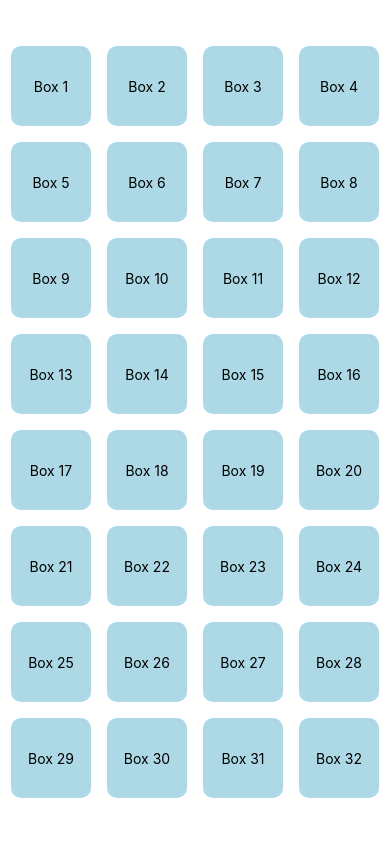
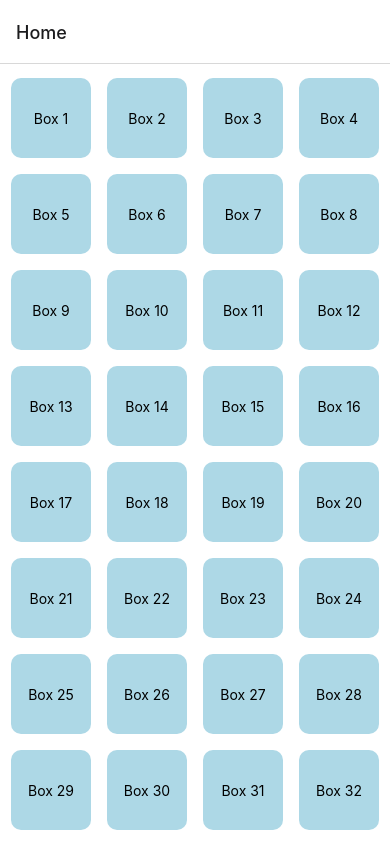
Before and after one commit to Humberto-Zayas/TekkenAppNative, a React Native app: screen /Home in a window 390 px wide. Built offline with nearby package versions, Linux system fonts and the light colour scheme.

Commit message:
somehow made the card component route work

```diff
--- a/App.js
+++ b/App.js
@@ -1,68 +1,24 @@
-// App.js
 import React from 'react';
 import { StatusBar } from 'expo-status-bar';
-import { StyleSheet, Text, View, TouchableOpacity } from 'react-native';
 import { NavigationContainer } from '@react-navigation/native';
 import { createStackNavigator } from '@react-navigation/stack';
+import HomeScreen from './components/HomeScreen';
 import BoxComponent from './components/BoxComponent';
+import CardListComponent from './components/CardListComponent';
+import CardComponent from './components/CardComponent'; // Import the CardComponent
 
 const Stack = createStackNavigator();
 
 export default function App() {
   return (
     <NavigationContainer>
-      <Stack.Navigator initialRouteName="Home" screenOptions={{headerShown: false}}>
+      <Stack.Navigator initialRouteName="Home" screenOptions={{ headerShown: true }}>
         <Stack.Screen name="Home" component={HomeScreen} />
         <Stack.Screen name="BoxComponent" component={BoxComponent} />
+        <Stack.Screen name="CardList" component={CardListComponent} />
+        <Stack.Screen name="CardComponent" component={CardComponent} />
       </Stack.Navigator>
       <StatusBar style="auto" />
     </NavigationContainer>
   );
 }
-
-const HomeScreen = ({ navigation }) => {
-  const boxTitles = Array.from({ length: 32 }, (_, index) => `Box ${index + 1}`);
-
-  const handleBoxPress = (title) => {
-    navigation.navigate('BoxComponent', { title });
-  };
-
-  return (
-    <View style={styles.container}>
-      <View style={styles.gridContainer}>
-        {boxTitles.map((title, index) => (
-          <TouchableOpacity
-            key={index}
-            style={styles.box}
-            onPress={() => handleBoxPress(title)}
-          >
-            <Text>{title}</Text>
-          </TouchableOpacity>
-        ))}
-      </View>
-    </View>
-  );
-};
-
-const styles = StyleSheet.create({
-  container: {
-    flex: 1,
-    backgroundColor: '#fff',
-    alignItems: 'center',
-    justifyContent: 'center',
-  },
-  gridContainer: {
-    flexDirection: 'row',
-    flexWrap: 'wrap',
-    justifyContent: 'center',
-  },
-  box: {
-    width: 80,
-    height: 80,
-    margin: 8,
-    backgroundColor: 'lightblue',
-    borderRadius: 10,
-    justifyContent: 'center',
-    alignItems: 'center',
-  },
-});
--- a/components/BoxComponent/index.js
+++ b/components/BoxComponent/index.js
@@ -1,4 +1,3 @@
-// BoxComponent.js
 import React from 'react';
 import { View, Text, Button } from 'react-native';
 
@@ -9,9 +8,28 @@ const BoxComponent = ({ route, navigation }) => {
     navigation.goBack();
   };
 
+  // Sample data for the two-column list
+  const listData = [
+    { key: '1', label1: 'Item 1', label2: 'Item 1 description' },
+    { key: '2', label1: 'Item 2', label2: 'Item 2 description' },
+    { key: '3', label1: 'Item 3', label2: 'Item 3 description' },
+    // Add more items as needed
+  ];
+
   return (
     <View style={{ flex: 1, justifyContent: 'center', alignItems: 'center' }}>
       <Text>{title}</Text>
+
+      {/* Two-column list */}
+      <View style={{ marginTop: 20 }}>
+        {listData.map((item) => (
+          <View key={item.key} style={{ flexDirection: 'row', marginBottom: 10 }}>
+            <Text style={{ marginRight: 10 }}>{item.label1}</Text>
+            <Text>{item.label2}</Text>
+          </View>
+        ))}
+      </View>
+
       <Button title="Back" onPress={handleBackPress} />
     </View>
   );
--- /dev/null
+++ b/components/CardComponent/index.js
@@ -0,0 +1,18 @@
+import React from 'react';
+import { View, Text } from 'react-native';
+
+const CardComponent = ({ route }) => {
+  const { title, item } = route.params;
+
+  return (
+    <View>
+      <Text>Name: {item.name}</Text>
+      <Text>Title: {title}</Text>
+      {/* Other details like Thumbnail and Rating can be accessed using item */}
+      <Text>Thumbnail: {item.thumbnail}</Text>
+      <Text>Rating: {item.rating}</Text>
+    </View>
+  );
+};
+
+export default CardComponent;
--- /dev/null
+++ b/components/CardListComponent/index.js
@@ -0,0 +1,72 @@
+import React from 'react';
+import { View, Text, FlatList, StyleSheet, TouchableOpacity } from 'react-native';
+import CardComponent from '../CardComponent';
+
+const CardListComponent = ({ route, navigation }) => {
+  const { title } = route.params;
+
+  // Sample data for the card list
+  const cardData = [
+    { id: '1', name: 'Card 1', thumbnail: 'Thumbnail 1', rating: 4.5 },
+    { id: '2', name: 'Card 2', thumbnail: 'Thumbnail 2', rating: 3.8 },
+    { id: '3', name: 'Card 3', thumbnail: 'Thumbnail 3', rating: 5.0 },
+    // Add more cards as needed
+  ];
+
+  const handleCardPress = (item) => {
+    navigation.navigate('CardComponent', { item });
+  };
+
+  const renderCardItem = ({ item }) => (
+    <TouchableOpacity style={styles.cardItem} onPress={() => handleCardPress(item)}>
+      <View style={{ marginRight: 10 }}>
+        {/* You can use an Image component for the thumbnail */}
+        <Text>{item.thumbnail}</Text>
+      </View>
+      <View>
+        <Text style={{ fontSize: 16, fontWeight: 'bold' }}>{item.name}</Text>
+        <Text>Rating: {item.rating}</Text>
+      </View>
+    </TouchableOpacity>
+  );
+
+  return (
+    <View style={styles.container}>
+      <Text style={{ fontSize: 20, fontWeight: 'bold', marginBottom: 20 }}>
+        Card List for {title}
+      </Text>
+      <FlatList
+        contentContainerStyle={styles.flatList}
+        data={cardData}
+        keyExtractor={(item) => item.id}
+        renderItem={renderCardItem}
+      />
+    </View>
+  );
+};
+
+const styles = StyleSheet.create({
+  container: {
+    flex: 1,
+    flexDirection: 'column',
+    alignItems: 'center',
+    justifyContent: 'center',
+    padding: 20,
+  },
+  flatList: {
+    flex: 1,
+    flexDirection: 'column',
+    alignItems: 'center',
+    justifyContent: 'center',
+  },
+  cardItem: {
+    flexDirection: 'row',
+    alignItems: 'center',
+    marginVertical: 10,
+    padding: 10,
+    backgroundColor: 'lightgray',
+    borderRadius: 10,
+  },
+});
+
+export default CardListComponent;
--- /dev/null
+++ b/components/HomeScreen/index.js
@@ -0,0 +1,52 @@
+// HomeScreen.js
+import React from 'react';
+import { View, Text, TouchableOpacity, StyleSheet } from 'react-native';
+
+const HomeScreen = ({ navigation }) => {
+  const boxTitles = Array.from({ length: 32 }, (_, index) => `Box ${index + 1}`);
+
+  const handleBoxPress = () => {
+    navigation.navigate('CardList');
+  };
+
+  return (
+    <View style={styles.container}>
+      <View style={styles.gridContainer}>
+        {boxTitles.map((title, index) => (
+          <TouchableOpacity
+            key={index}
+            style={styles.box}
+            onPress={() => navigation.navigate('CardList', { title })}
+          >
+            <Text>{title}</Text>
+          </TouchableOpacity>
+        ))}
+      </View>
+    </View>
+  );
+};
+
+const styles = StyleSheet.create({
+  container: {
+    flex: 1,
+    backgroundColor: '#fff',
+    alignItems: 'center',
+    justifyContent: 'center',
+  },
+  gridContainer: {
+    flexDirection: 'row',
+    flexWrap: 'wrap',
+    justifyContent: 'center',
+  },
+  box: {
+    width: 80,
+    height: 80,
+    margin: 8,
+    backgroundColor: 'lightblue',
+    borderRadius: 10,
+    justifyContent: 'center',
+    alignItems: 'center',
+  },
+});
+
+export default HomeScreen;
```
Also changed, not shown: components/BlankComponent/index.js (added, +51 -0 lines).
